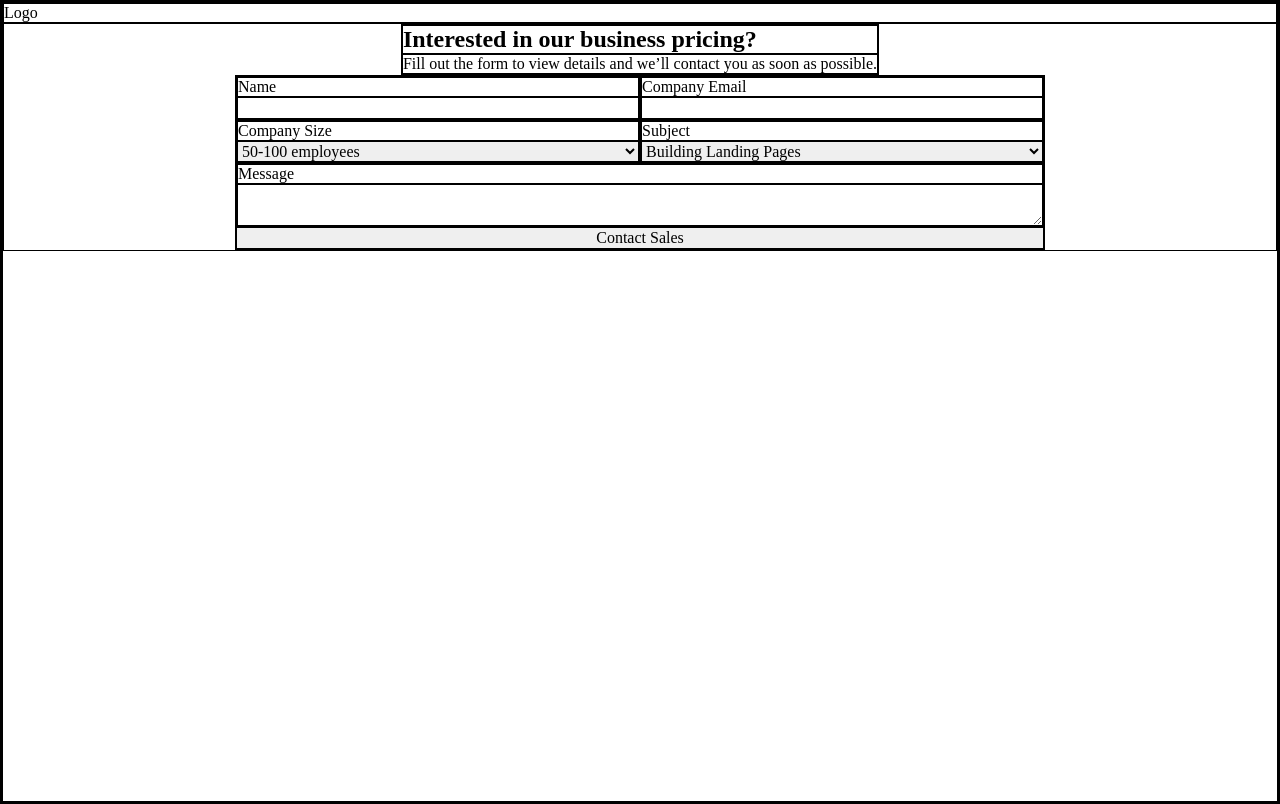
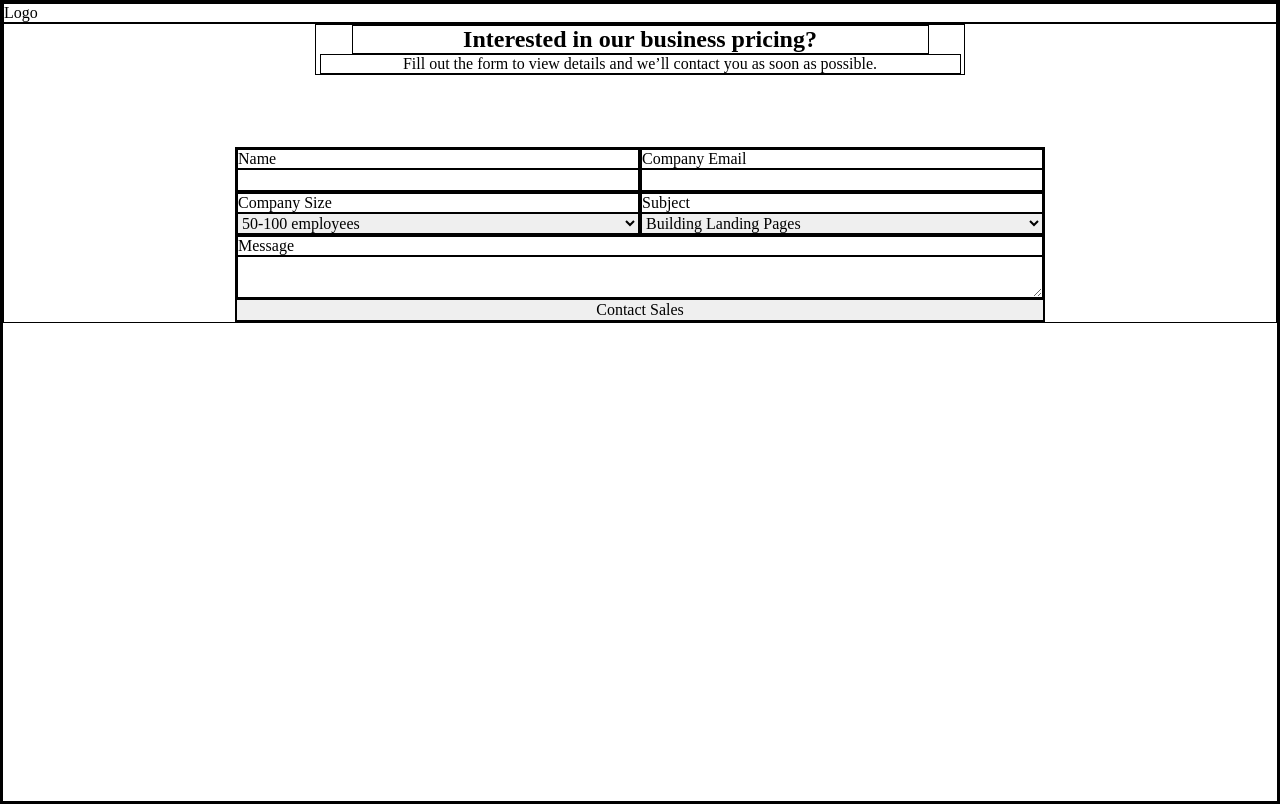
Before and after one commit to Nimus-oes/react-contact-form-kr, a React (Vite) app: page / in a window 1280 px wide. Built offline with nearby package versions, Linux system fonts and the light colour scheme.

Commit message:
implement intro layout

```diff
--- a/src/App.css
+++ b/src/App.css
@@ -6,6 +6,22 @@
   display: flex;
   flex-direction: column;
   align-items: center;
+}
+
+.intro {
+  width: min(650px, calc(100% - 24px));
+  text-align: center;
+  margin-bottom: 72px;
+}
+
+.title {
+  max-width: 577px;
+  margin: 0 auto;
+}
+
+.subtitle {
+  max-width: 641px;
+  margin: 0 auto;
 }
 
 .form {
--- a/src/App.jsx
+++ b/src/App.jsx
@@ -6,9 +6,9 @@ function App() {
     <>
       <header>Logo</header>
       <main className="main-content">
-        <section>
-          <h1>Interested in our business pricing?</h1>
-          <p>
+        <section className="intro">
+          <h1 className="title">Interested in our business pricing?</h1>
+          <p className="subtitle">
             Fill out the form to view details and we’ll contact you as soon as
             possible.
           </p>
```
